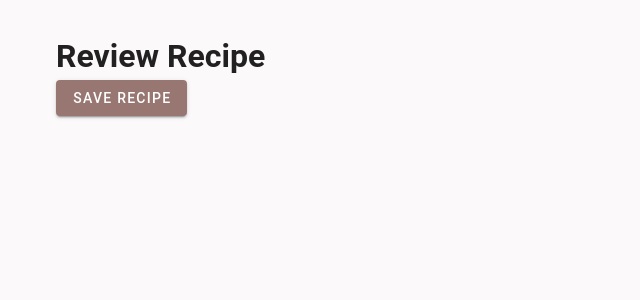
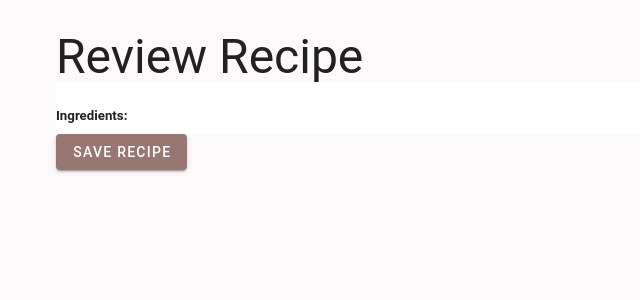
Before and after one commit to Crewiz/FullstackVue, a Vue app in the folder Frontend/: page /recipeReview in a window 1280 px wide. Shown: the top 300 px of the page, without its empty margins (0-640 px from the left). Built offline with nearby package versions, Linux system fonts and the light colour scheme.

Commit message:
lazy update

```diff
--- a/Frontend/src/components/Recipe/recipeReview.vue
+++ b/Frontend/src/components/Recipe/recipeReview.vue
@@ -1,18 +1,27 @@
 <template>
   <v-container>
-    <h1>Review Recipe</h1>
+    <h1 class="text-h3">Review Recipe</h1>
     <v-form @submit.prevent="handleSubmit">
-      <div>{{ title }}</div>
-      <div v-for="steps in description">{{ steps }}</div>
-      <div v-for="ingredient in ingredients">{{ ingredient }}</div>
+      <div class="text-h4">{{ title }}</div>
+      <v-list lines="one" tag="ol">
+        <v-list-item v-for="(steps, index) in description">
+          {{ index + 1 }}. {{ steps }}
+          <v-btn color="primary">Edit</v-btn>
+        </v-list-item>
+      </v-list>
+      <v-list lines="one" tag="ul">
+        <h5>Ingredients:</h5>
+        <v-list-item v-for="ingredient in ingredients"> {{ ingredient }}</v-list-item>
+      </v-list>
       <v-btn color="primary" type="submit">Save Recipe</v-btn>
     </v-form>
   </v-container>
 </template>
 
-<script>
+<script lang="ts">
+  import { defineComponent } from 'vue';
   import useRecipeStore from '../../stores/recipeStore';
-  export default {
+  export default defineComponent({
     /* props: {
       title: String,
       ingredients: String,
@@ -26,6 +35,9 @@
         description: useRecipeStore().getRecipe.instructions,
         ingredients: useRecipeStore().getRecipe.ingredients,
         steps: [],
+        isEditable: false,
+        editableTitle: '',
+        editableDescription: [] as string[],
       };
     },
     mounted() {
@@ -41,5 +53,5 @@
         // You can access the modified data in this.title, this.description, etc.
       },
     },
-  };
+  });
 </script>
```
